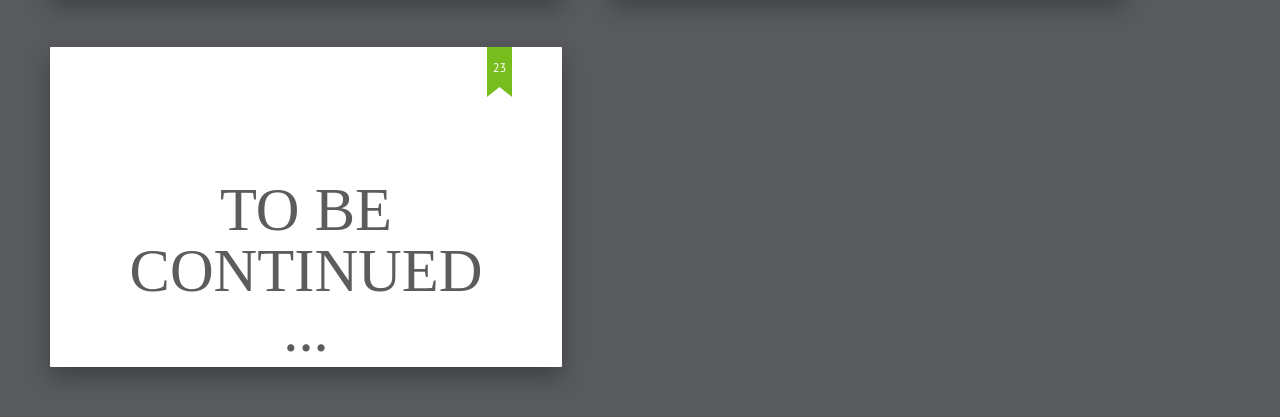
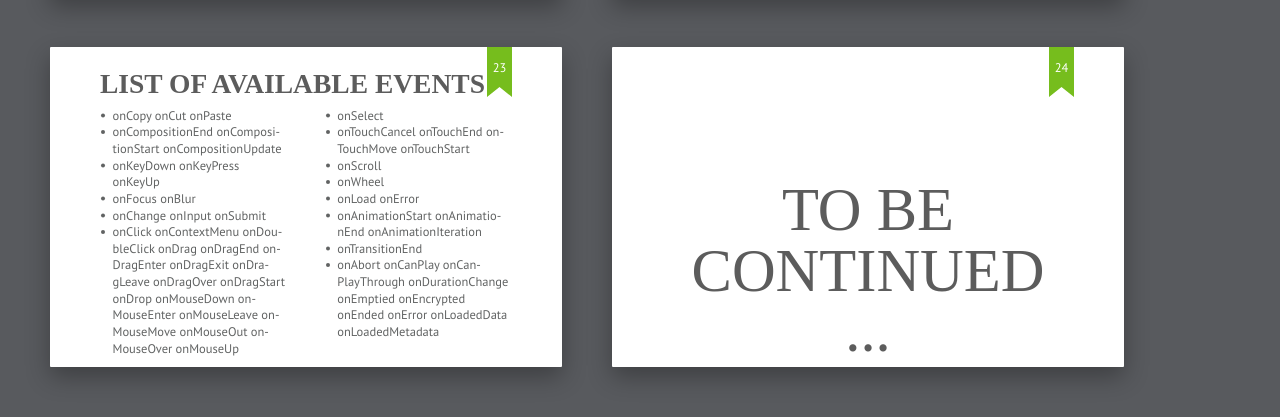
Before and after one commit to ned-alyona/presentations, a plain HTML site: page reactjs/index.html in a window 1280 px wide. Shown: the part 4197-4614 px from the top of the page. Drawn offline with Linux system fonts and the light colour scheme.

Commit message:
Fixes for reactjs presentation

```diff
--- a/reactjs/index.html
+++ b/reactjs/index.html
@@ -260,6 +260,34 @@ Add/remove node:
 		</div>
 	</section>
 
+	<section class="slide events-list">
+		<h2>List of available events:</h2>
+		<div class="double">
+			<div>
+				<ol>
+					<li>onCopy onCut onPaste</li>
+					<li>onCompositionEnd onCompositionStart onCompositionUpdate</li>
+					<li>onKeyDown onKeyPress onKeyUp</li>
+					<li>onFocus onBlur</li>
+					<li>onChange onInput onSubmit</li>
+					<li>onClick onContextMenu onDoubleClick onDrag onDragEnd onDragEnter onDragExit onDragLeave onDragOver onDragStart onDrop onMouseDown onMouseEnter onMouseLeave onMouseMove onMouseOut onMouseOver onMouseUp</li>
+				</ol>
+			</div>
+			<div>
+				<ol>
+					<li>onSelect</li>
+					<li>onTouchCancel onTouchEnd onTouchMove onTouchStart</li>
+					<li>onScroll</li>
+					<li>onWheel</li>
+					<li>onLoad onError</li>
+					<li>onAnimationStart onAnimationEnd onAnimationIteration</li>
+					<li>onTransitionEnd</li>
+					<li>onAbort onCanPlay onCanPlayThrough onDurationChange onEmptied onEncrypted onEnded onError onLoadedData onLoadedMetadata</li>
+				</ol>
+			</div>
+		</div>
+	</section>
+
 	<section class="slide thank-you">
 		<h1>to be continued ...</h1>
 	</section>
```
Also changed, not shown: reactjs/pictures/slide15.jpg, reactjs/shower/themes/ribbon/styles/screen-16x10.css.
